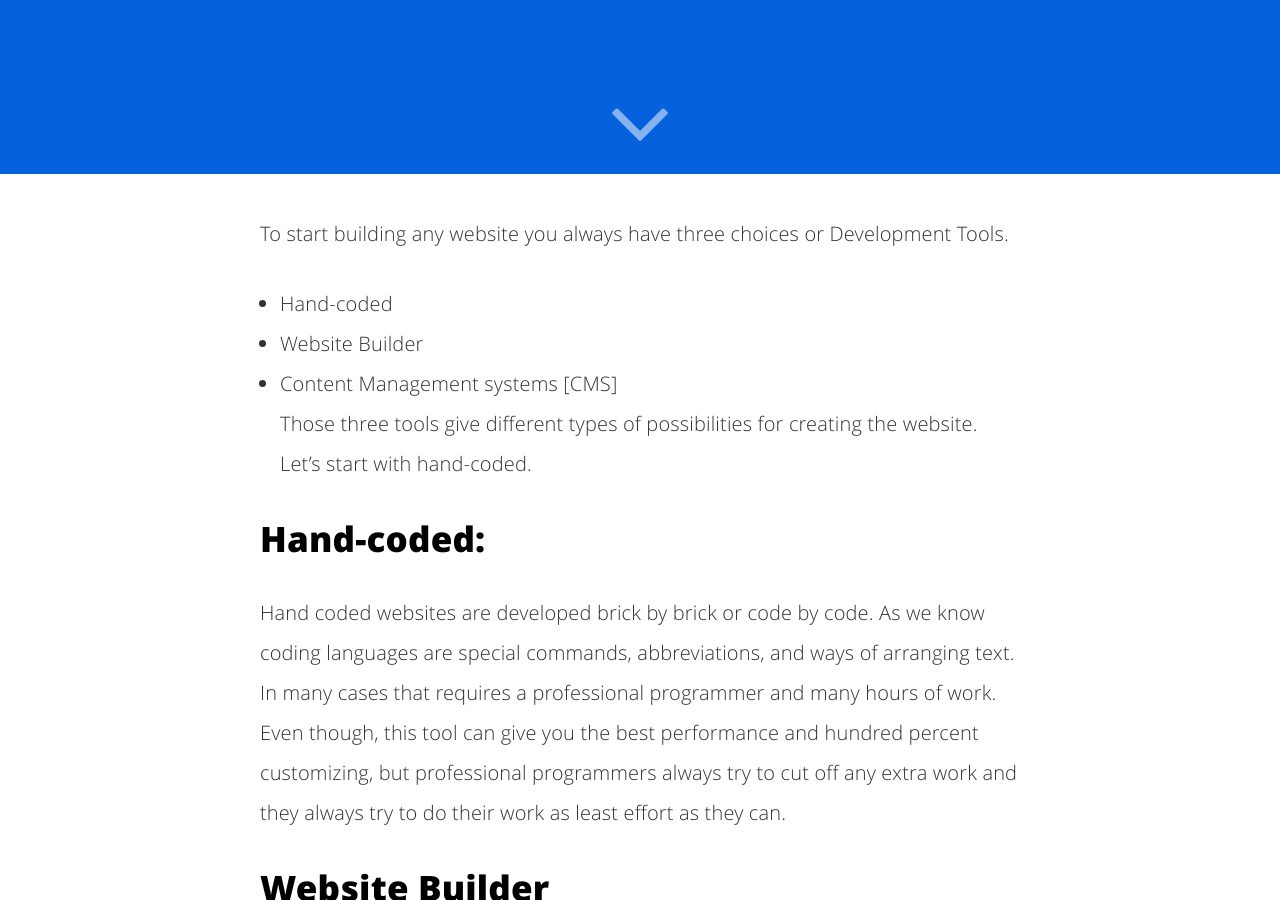
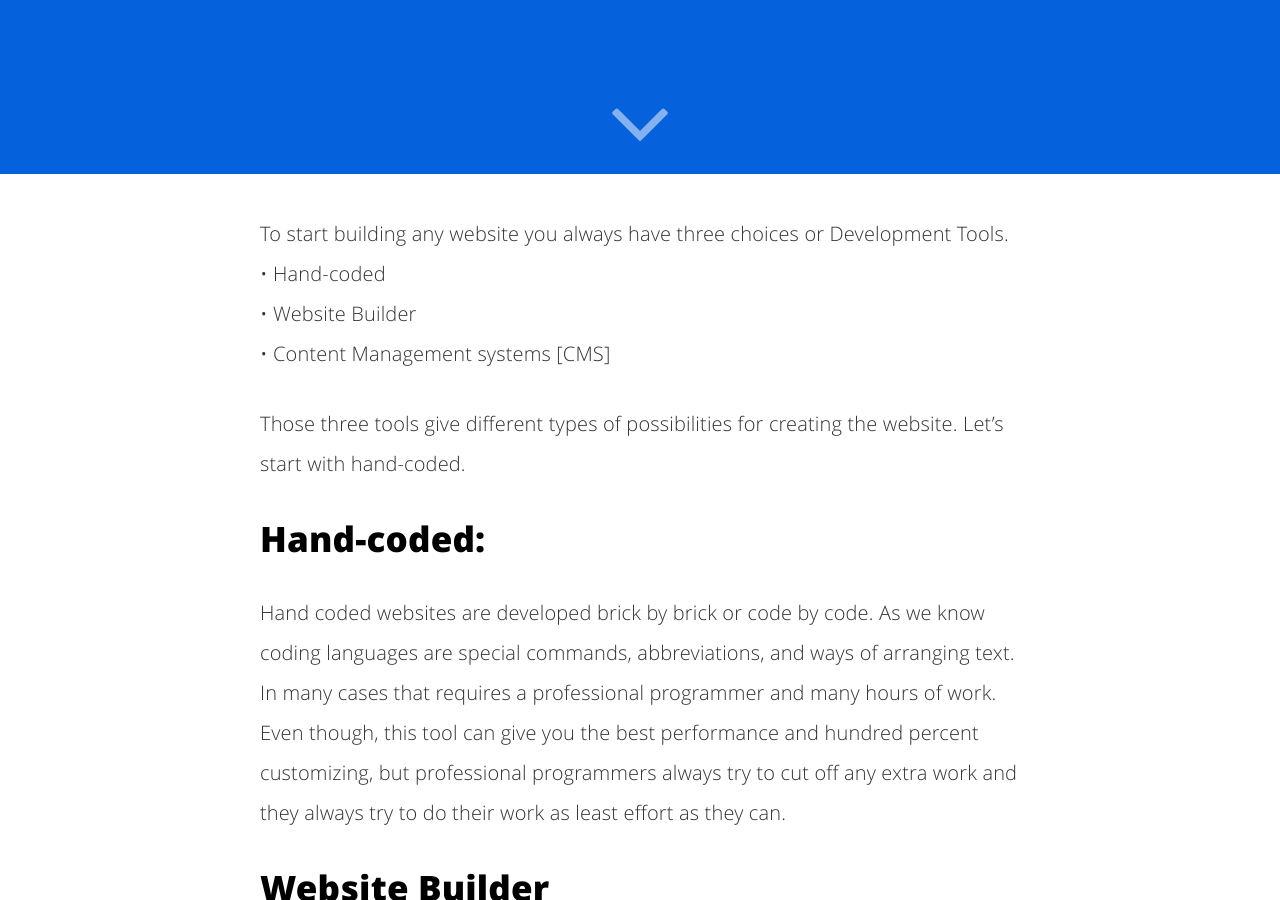
Before and after one commit to karnaout/Web-Development, a Jekyll site: the page built from _posts/2015-10-29-Create a Website .md, in a window 1280 px wide and 900 px high, scrolled down 726 px. Built offline with Jekyll 4.4.1, drawn with Linux system fonts in a browser that asks for light colours; Markdown is read by kramdown in place of the engine named in the settings; comment, search, counter and statistics services are not loaded.

```diff
--- a/_posts/2015-10-29-Create a Website .md
+++ b/_posts/2015-10-29-Create a Website .md
@@ -12,9 +12,10 @@ twitter_text: 'How to install Jekyll.'
 ---
 
 To start building any website you always have three choices or Development Tools.
-*	Hand-coded
-*	Website Builder
-*	Content Management systems [CMS]
+•	Hand-coded
+•	Website Builder
+•	Content Management systems [CMS]
+
 Those three tools give different types of possibilities for creating the website. Let’s start with hand-coded.
 
 ## Hand-coded:
```
